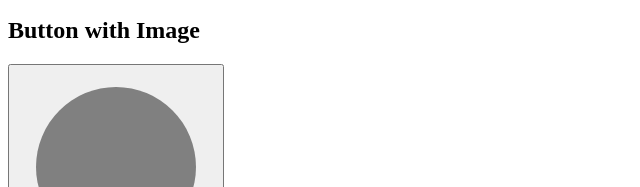
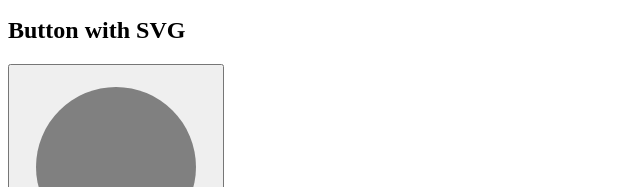
Before and after one commit to MathuraMG/aria-label-test, a plain HTML site: page index.html in a window 1280 px wide. Shown: the part 279-466 px from the top of the page, 0-640 px from the left. Drawn offline with Linux system fonts and the light colour scheme.

Commit message:
fix typo

```diff
--- a/index.html
+++ b/index.html
@@ -11,7 +11,7 @@
     </button>
     <div id="content-1"></div>
 
-    <h2> Button with Image </h2>
+    <h2> Button with SVG </h2>
     <button aria-label="Circle SVG button" onClick="document.getElementById('content-2').innerHTML='Circle';">
       <svg width="200" height="200" alt="Circle SVG alternate">
         <title>Circle SVG title</title>
```
